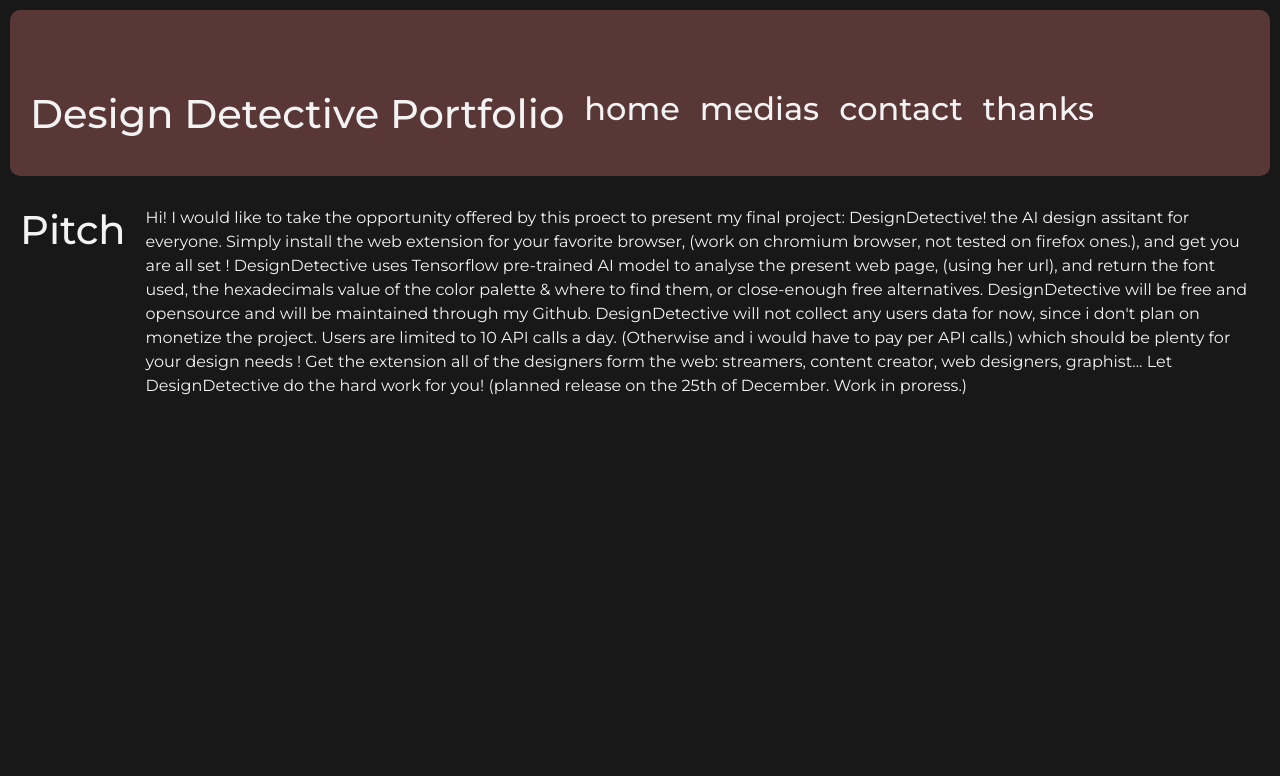
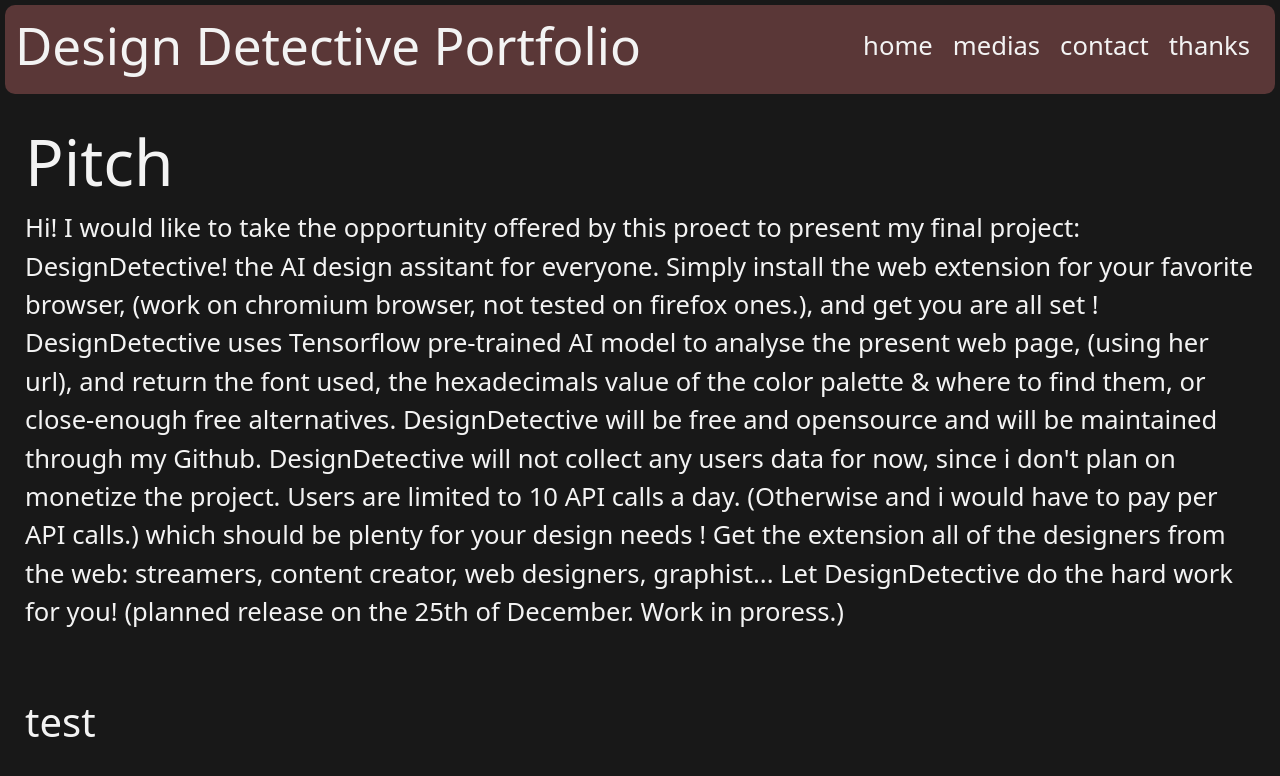
Before and after one commit to w0nam/week8, a plain HTML site: page week8-html-css-js/homepage/HTML/index.html in a window 1280 px wide. Drawn offline with nearby package versions, Linux system fonts and the light colour scheme.

Commit message:
v0.1 - premier réel commit

```diff
--- a/week8-html-css-js/homepage/CSS/styles.css
+++ b/week8-html-css-js/homepage/CSS/styles.css
@@ -1,3 +1,4 @@
+/*-- GLOBAL DESKTOP RULES --*/
 :root {
     background: #181818;
 }
@@ -11,32 +12,230 @@ body {
     color: #F3F3F3;
 }
 
-.header-components {
-    display: flex;
-    flex-wrap: column, nowrap;
-    justify-content: start;
+a:link, a:visited, a:active {
+    text-decoration: none;
     color: #F3F3F3;
-    font-family: "Montserrat", sans-serif;
-    padding-top: 40px;
-    padding-left: 10px;
-    padding-right: 10px;
-    padding-bottom: 15px;
-    border-radius: 10px;
 }
 
-#header-bar {
-    background: #5A3737;
-    margin: 10px;
+a:hover {
+    text-decoration: underline;
+    text-underline-offset: 20px;
+    color: #a3a3a3;
 }
 
-.body-components {
+
+/*-- HEADER STYLING --*/
+/*-- Header Top Bar --*/
+#header-bar {
+    size: 15dvh;
+    background: #5A3737;
+    border-radius: 10px;
+    margin: 15px;
+    padding: 10px;
     display: flex;
-    justify-content: flex-end;
-    color: #F3F3F3;
-    font-family: "Montserrat", sans-serif;
+    flex-direction: row;
+    flex-wrap: nowrap;
+    flex-grow: 1;
+}
+/*-- First Container --*/
+.header-components-1 {
+    display: flex;
+    flex-direction: column-reverse;
+    flex-wrap: wrap;
+    align-items: start;
+    padding: 10px;
+    flex-grow: 1;
+}
+/*-- Title (in first container) --*/
+#header-title {
+    font-size: 4dvw;
+}
+/*-- Second Container --*/
+.header-components-2 {
+    display: flex;
+    flex-direction: row;
+    flex-wrap: nowrap;
+    align-items: flex-end;
+    align-content: space-evenly;
+    padding: 10px;
+    font-size: 2dvw;
+}
+
+
+/*-- BODY STYLING --*/
+/*-- Main styling properties --*/
+.main-content {
+    display: flex;
+    flex-direction: column;
+    flex-wrap: nowrap;
+}
+/*-- First container --*/
+.body-components-1 {
+    margin: 15px;
     padding: 10px;
 }
-.ornaments {
-    color: #F3F3F3;
-    size: 1dvh;
+/*-- Title (in first container) --*/
+#body-title {
+    font-size: 5dvw;
 }
+/*-- Praragraph (in first container) --*/
+#body-p {
+    font-size: 2dvw;
+}
+
+/*-- Second Container --*/
+.body-components-2 {
+    margin: 15px;
+    padding: 10px;
+}
+
+/*-- MISCELLANIOUS --*/
+#image-cv {
+    border-radius: 10px;
+    padding: 15px;
+    max-width: fit-content;
+}
+
+/*-- MOBILE SPECIFIC RULES --*/
+/*-- Galaxy Z fold Form Factor --*/
+@media only screen and (max-width: 768px) {
+    /*-- HEADER STYLING --*/
+    /*-- Header Top Bar --*/
+    #header-bar {
+        background: #5A3737;
+        border-radius: 10px;
+        margin: 5px;
+        display: flex;
+        flex-direction: column;
+        flex-wrap: nowrap;
+        flex-grow: 1;
+    }
+    /*-- Title (in first container) --*/
+    #header-title {
+        font-size: 10dvw;
+    }
+    /*-- First Container --*/
+    .header-components-1 {
+        display: flex;
+        flex-direction: column-reverse;
+        flex-wrap: wrap;
+        align-items: start;
+        flex-grow: 1;
+    }
+    /*-- Second Container --*/
+    .header-components-2 {
+        display: flex;
+        flex-direction: row;
+        flex-wrap: nowrap;
+        align-content: flex-start;
+        font-size: 5dvw;
+    }
+
+    /*-- BODY STYLING --*/
+    /*-- Main styling properties --*/
+    .main-content {
+        display: flex;
+        flex-direction: column;
+        flex-wrap: nowrap;
+    }
+    /*-- First container --*/
+    .body-components-1 {
+        margin: 15px;
+        padding: 10px;
+    }
+    /*-- Title (in first container) --*/
+    #body-title {
+        font-size: 5dvw;
+    }
+    /*-- Praragraph (in first container) --*/
+    #body-p {
+        font-size: 2dvw;
+    }
+
+    /*-- Second Container --*/
+    .body-components-2 {
+        margin: 15px;
+        padding: 10px;
+    }
+
+    /*-- MISCELLANIOUS --*/
+    #image-cv {
+        border-radius: 10px;
+        padding: 15px;
+        max-width: fit-content;
+    }
+}
+/*-- Galaxy Z Fold Form Factor --*/
+@media only screen and (min-width: 769px) {
+    /*-- HEADER STYLING --*/
+    /*-- Header Top Bar --*/
+    #header-bar {
+        size: 15dvh;
+        background: #5A3737;
+        border-radius: 10px;
+        margin: 5px;
+        padding: 5px;
+        display: flex;
+        flex-direction: row;
+        flex-wrap: nowrap;
+        flex-grow: 1;
+    }
+    /*-- First Container --*/
+    .header-components-1 {
+        display: flex;
+        flex-direction: column-reverse;
+        flex-wrap: nowrap;
+        align-items: start;
+        padding: 5px;
+        flex-grow: 1;
+    }
+    /*-- Title (in first container) --*/
+    #header-title {
+        font-size: 4dvw;
+    }
+    /*-- Second Container --*/
+    .header-components-2 {
+        display: flex;
+        flex-direction: row;
+        flex-wrap: nowrap;
+        align-items: flex-end;
+        align-content: space-evenly;
+        padding: 10px;
+        font-size: 2dvw;
+    }
+
+
+    /*-- BODY STYLING --*/
+    /*-- Main styling properties --*/
+    .main-content {
+        display: flex;
+        flex-direction: column;
+        flex-wrap: nowrap;
+    }
+    /*-- First container --*/
+    .body-components-1 {
+        margin: 15px;
+        padding: 10px;
+    }
+    /*-- Title (in first container) --*/
+    #body-title {
+        font-size: 5dvw;
+    }
+    /*-- Praragraph (in first container) --*/
+    #body-p {
+        font-size: 2dvw;
+    }
+
+    /*-- Second Container --*/
+    .body-components-2 {
+        margin: 15px;
+        padding: 10px;
+    }
+
+    /*-- MISCELLANIOUS --*/
+    #image-cv {
+        border-radius: 10px;
+        padding: 15px;
+        max-width: fit-content;
+    }
+}
--- a/week8-html-css-js/homepage/HTML/index.html
+++ b/week8-html-css-js/homepage/HTML/index.html
@@ -1,38 +1,62 @@
 <!DOCTYPE html>
-<html lang="fr">
+<html lang="en">
     <head>
+        <meta charset="UTF-8"/>
+        <meta name="viewport" content="width=device-width, initial-scale=1"/>
         <link href="https://cdn.jsdelivr.net/npm/bootstrap@5.2.3/dist/css/bootstrap.min.css" rel="stylesheet" integrity="sha384-rbsA2VBKQhggwzxH7pPCaAqO46MgnOM80zW1RWuH61DGLwZJEdK2Kadq2F9CUG65" crossorigin="anonymous">
         <link rel="preconnect" href="https://fonts.googleapis.com">
         <link rel="preconnect" href="https://fonts.gstatic.com" crossorigin>
         <link href="https://fonts.googleapis.com/css2?family=Montserrat:ital,wght@0,100..900;1,100..900&display=swap" rel="stylesheet">
         <script src="https://cdn.jsdelivr.net/npm/bootstrap@5.2.3/dist/js/bootstrap.bundle.min.js" integrity="sha384-kenU1KFdBIe4zVF0s0G1M5b4hcpxyD9F7jL+jjXkk+Q2h455rYXK/7HAuoJl+0I4" crossorigin="anonymous"></script>
-        <meta name="viewport" content="width=device-width, initial-scale=1"/>
         <link href="../CSS/styles.css" type="text/css" rel="stylesheet">
-        <script src="../scripts/test.js"></script>
         <title>Lucas Lefèvre's Project.</title>
     </head>
-    <header>
-        <div class="header-components" id="header-bar">
-            <h1 class="header-components" id="header-title">Design Detective Portfolio</h1>
-            <h2 class="header-components" id="home">home</h2>
-            <h2 class="header-components" id="medias">medias</h2>
-            <h2 class="header-components" id="contact">contact</h2>
-            <h2 class="header-components" id="thanks">thanks</h2>
+    <header id="header-bar">
+        <div class="header-components-1">
+            <h1 id="header-title">
+                Design Detective Portfolio
+            </h1>
+        </div>
+        <div class="header-components-2" id="page-switcher">
+            <a href="index.html" class="page_switcher">
+                <h2 class="header-components-2" id="home">
+                    home
+                </h2>
+            </a>
+            <a href="medias.html" class="page_switcher">
+                <h2 class="header-components-2" id="medias">
+                    medias
+                </h2>
+            </a>
+            <a href="contact.html" class="page_switcher">
+                <h2 class="header-components-2" id="contact">
+                    contact
+                </h2>
+            </a>
+            <a href="thanks.html" class="page_switcher">
+                <h2 class="header-components-2" id="thanks">
+                    thanks
+                </h2>
+            </a>
         </div>
     </header>
-    <div class="ornaments"></div>
-    <body>
-        <div class="body-components">
-            <h1 class="body-components" id="body-title">Pitch</h1>
-            <p class="body-components" id="body-p">
+    <body class="main-content">
+        <div class="body-components-1">
+            <h1 class="body-components-text" id="body-title">Pitch</h1>
+            <p class="body-components-text" id="body-p">
                 Hi! I would like to take the opportunity offered by this proect to present my final project: DesignDetective! the AI design assitant for everyone.
                 Simply install the web extension for your favorite browser, (work on chromium browser, not tested on firefox ones.), and get you are all set !
                 DesignDetective uses Tensorflow pre-trained AI model to analyse the present web page, (using her url), and return the font used, the hexadecimals value of the color palette & where to find them, or close-enough free alternatives.
                 DesignDetective will be free and opensource and will be maintained through my Github. DesignDetective will not collect any users data for now, since i don't plan on monetize the project.
                 Users are limited to 10 API calls a day. (Otherwise and i would have to pay per API calls.) which should be plenty for your design needs !
-                Get the extension all of the designers form the web: streamers, content creator, web designers, graphist... Let DesignDetective do the hard work for you!
+                Get the extension all of the designers from the web: streamers, content creator, web designers, graphist... Let DesignDetective do the hard work for you!
                 (planned release on the 25th of December. Work in proress.)
             </p>
         </div>
+        <div class="body-components-2">
+            <h1 class="body-components-text" id="body-second-title">
+                test
+            </h1>
+        </div>
     </body>
 </html>
```
Also changed, not shown: week8-html-css-js/homepage/HTML/contact.html (+42 -0 lines), week8-html-css-js/homepage/HTML/medias.html (+52 -0 lines), week8-html-css-js/homepage/HTML/thanks.html (+42 -0 lines), 1 other file.
